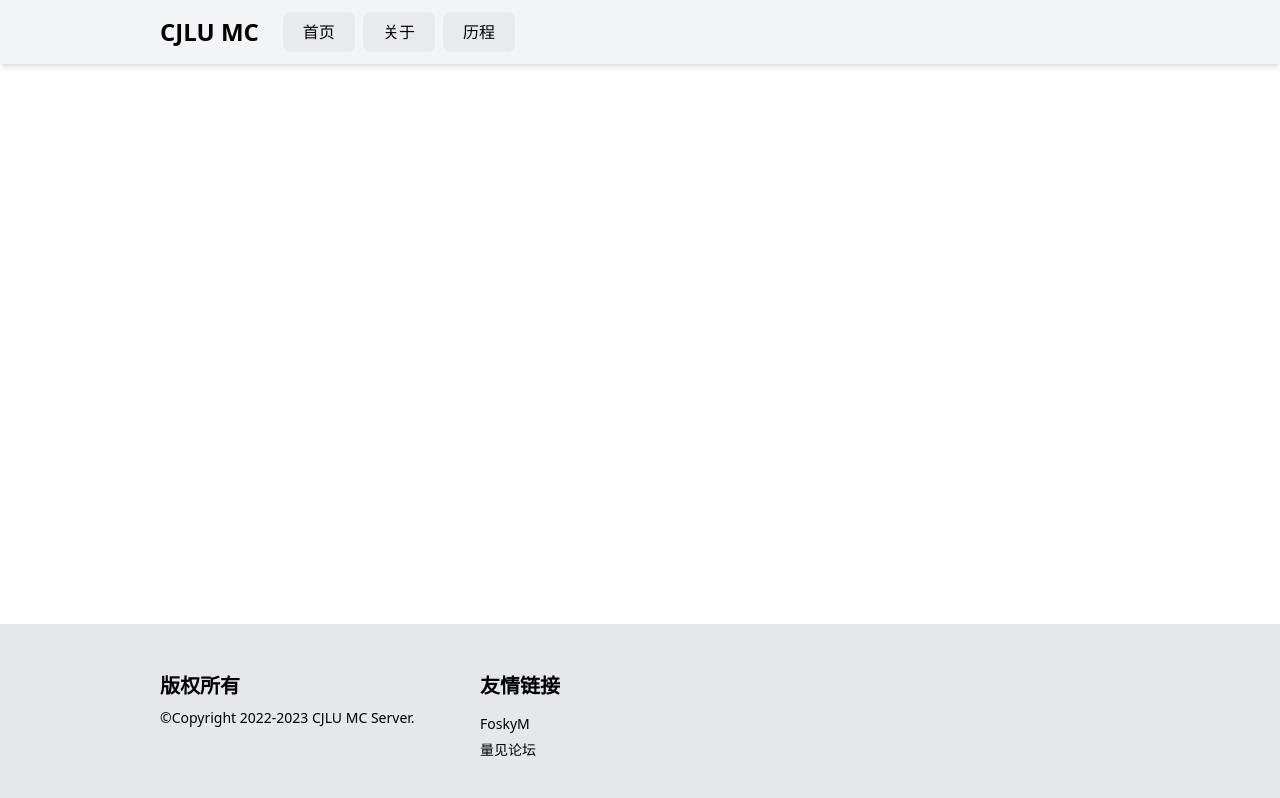
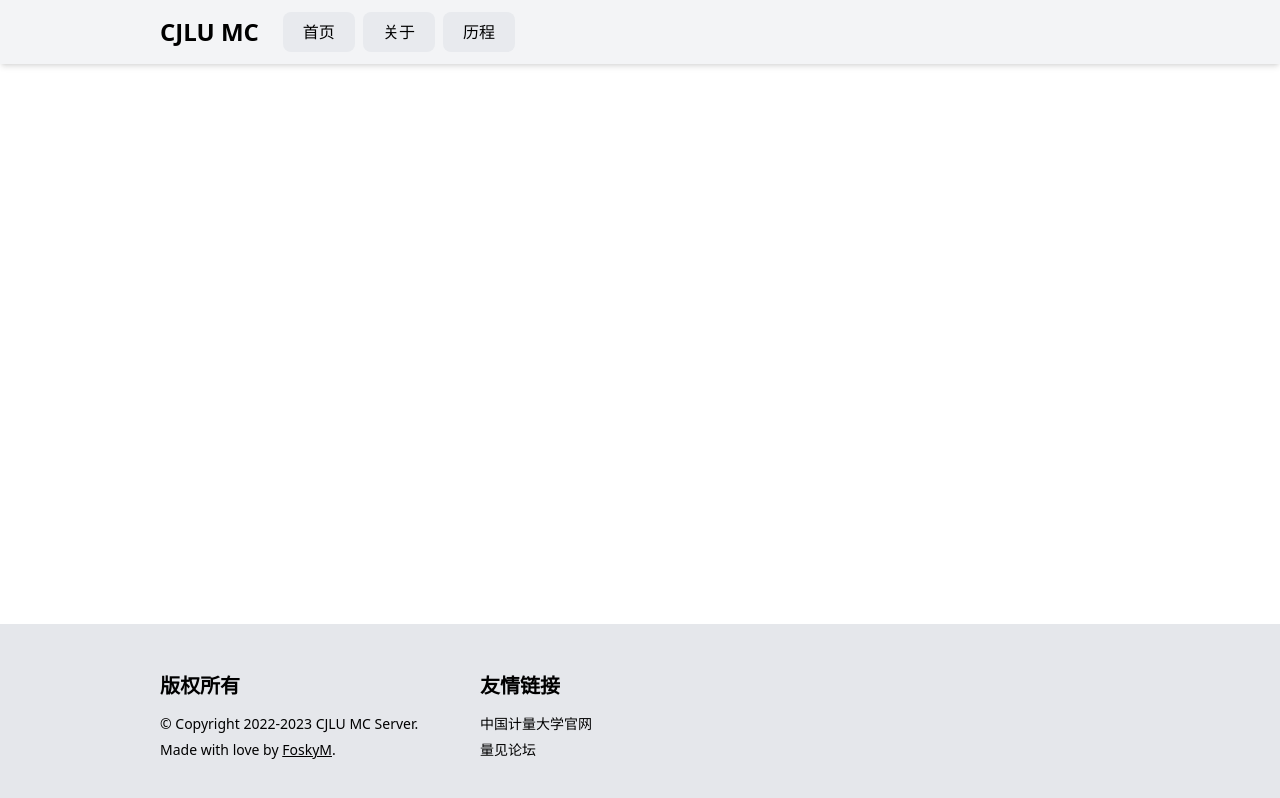
Before and after one commit to FoskyM/cjlu-mc-web, a Vue app: page / in a window 1280 px wide. Built offline with nearby package versions, Linux system fonts and the light colour scheme.

Commit message:
style: add some changes

```diff
--- a/src/components/Footer.vue
+++ b/src/components/Footer.vue
@@ -3,7 +3,8 @@
     <div class="grid grid-cols-3">
       <div class="col-span-3 md:col-span-1">
         <h3 class="text-xl py-2 font-bold">版权所有</h3>
-        <p class="text-sm">&copy;Copyright 2022-2023 CJLU MC Server.</p>
+        <p class="text-sm mt-1.5">&copy; Copyright 2022-2023 CJLU MC Server.</p>
+        <p class="text-sm mt-1.5">Made with love by <a href="https://fosky.top" target="_blank" class="underline">FoskyM</a>.</p>
       </div>
 
       <div class="col-span-3 md:col-span-1">
@@ -21,9 +22,10 @@
 <script setup>
 const links = [
   {
-    name: "FoskyM",
-    url: "https://fosky.top"
-  },{
+    name: "中国计量大学官网",
+    url: "https://www.cjlu.edu.cn"
+  },
+  {
     name: "量见论坛",
     url: "https://bbs.cjlu.cc"
   }
```
